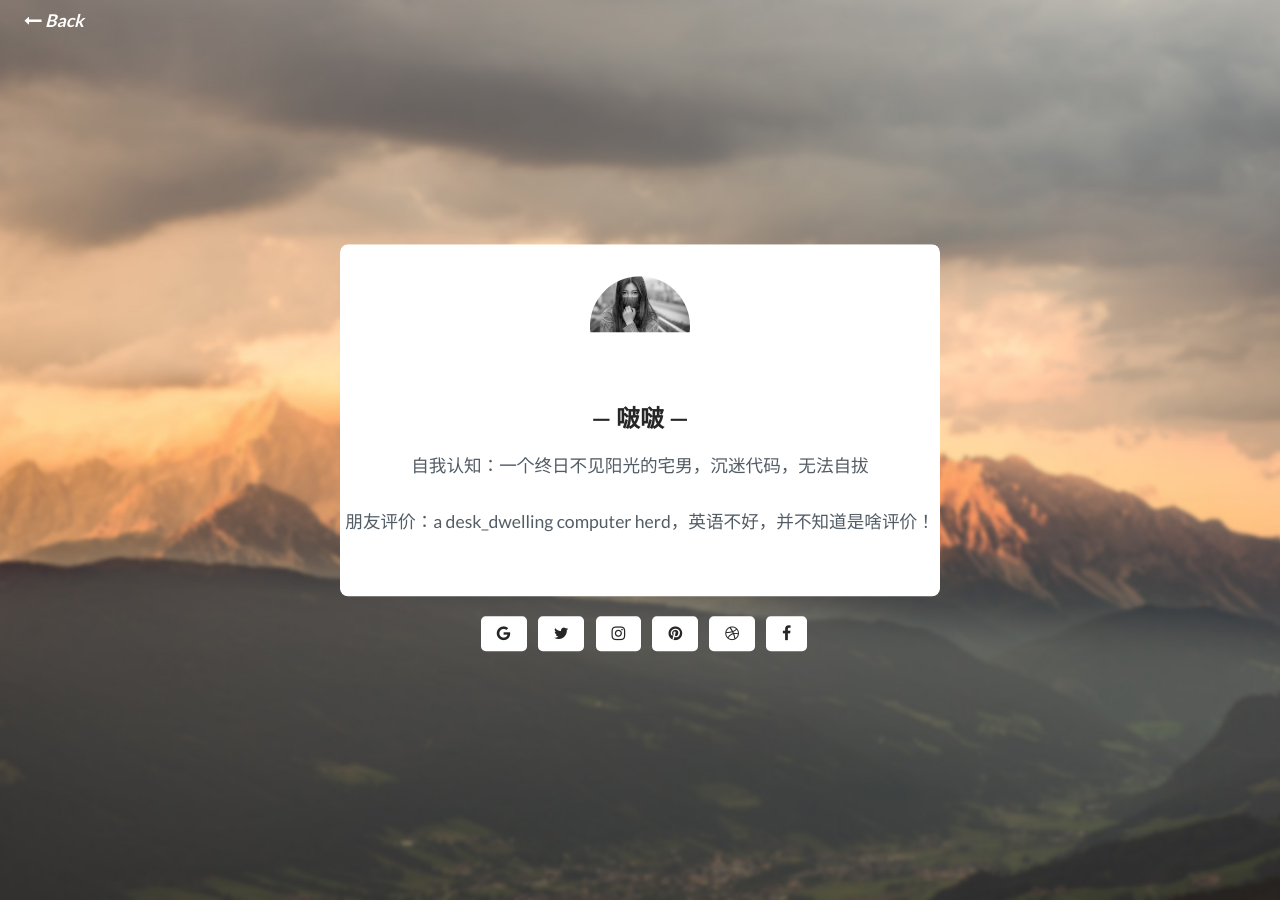
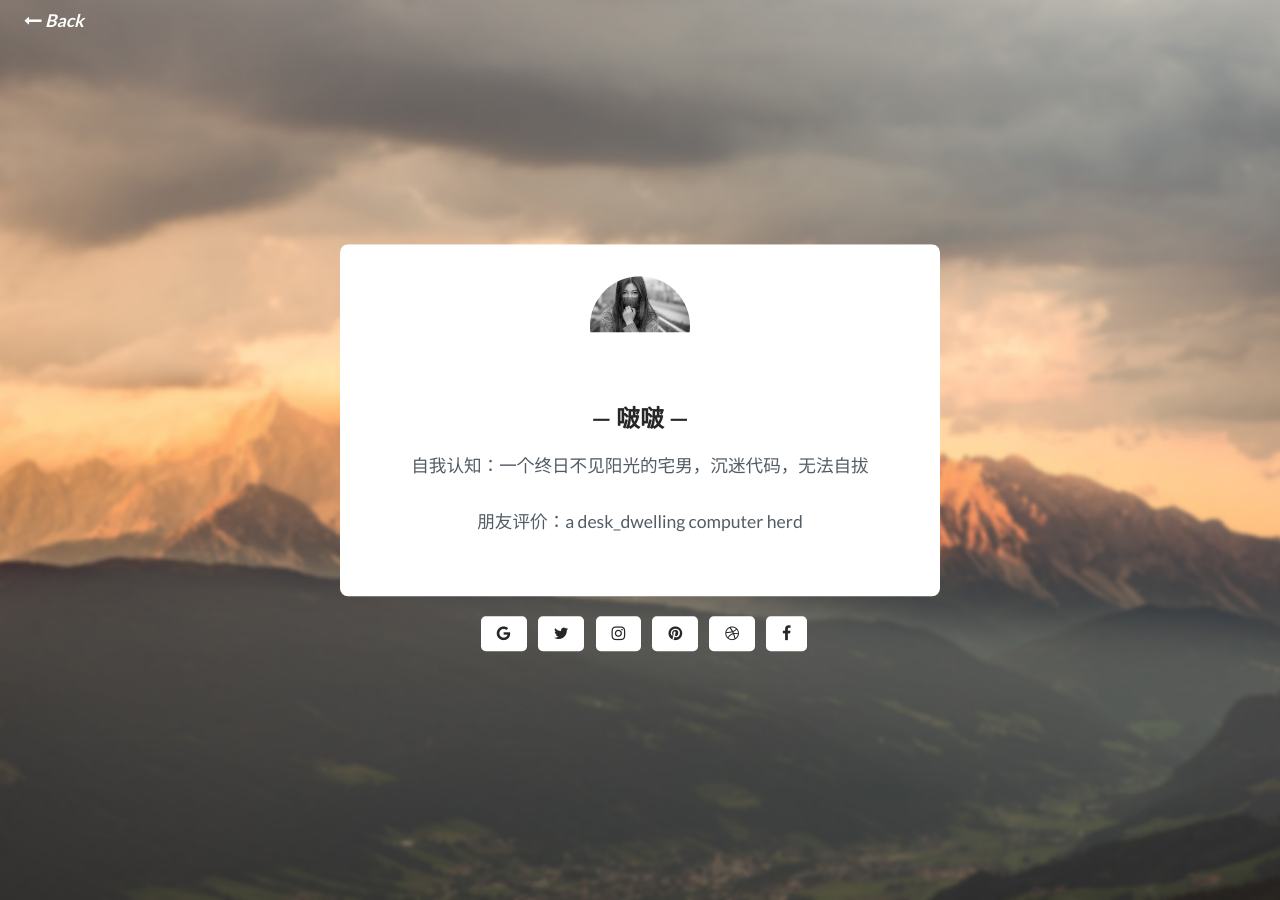
Before and after one commit to frienkiss/gitBlog, a Jekyll site: the page built from _pages/about.html, in a window 1280 px wide. Built offline with Jekyll 4.4.1, drawn with Linux system fonts in a browser that asks for light colours.

Commit message:
Update about.html

```diff
--- a/_pages/about.html
+++ b/_pages/about.html
@@ -13,7 +13,7 @@ permalink: /about/
         <div class="author_info">
           <h2 class="author_title">{% if site.author-name %}{{site.author-name}}{% else %}啵啵{% endif %}</h2>
           <p class="author_subtitle">{% if site.about-author %}{{site.about-author}}{% else %}自我认知：一个终日不见阳光的宅男，沉迷代码，无法自拔{% endif %}</p>
-          <p class="author_subtitle">朋友评价：a desk_dwelling computer herd，英语不好，并不知道是啥评价！</p>
+          <p class="author_subtitle">朋友评价：a desk_dwelling computer herd</p>
         </div>
       </div>
 
```
